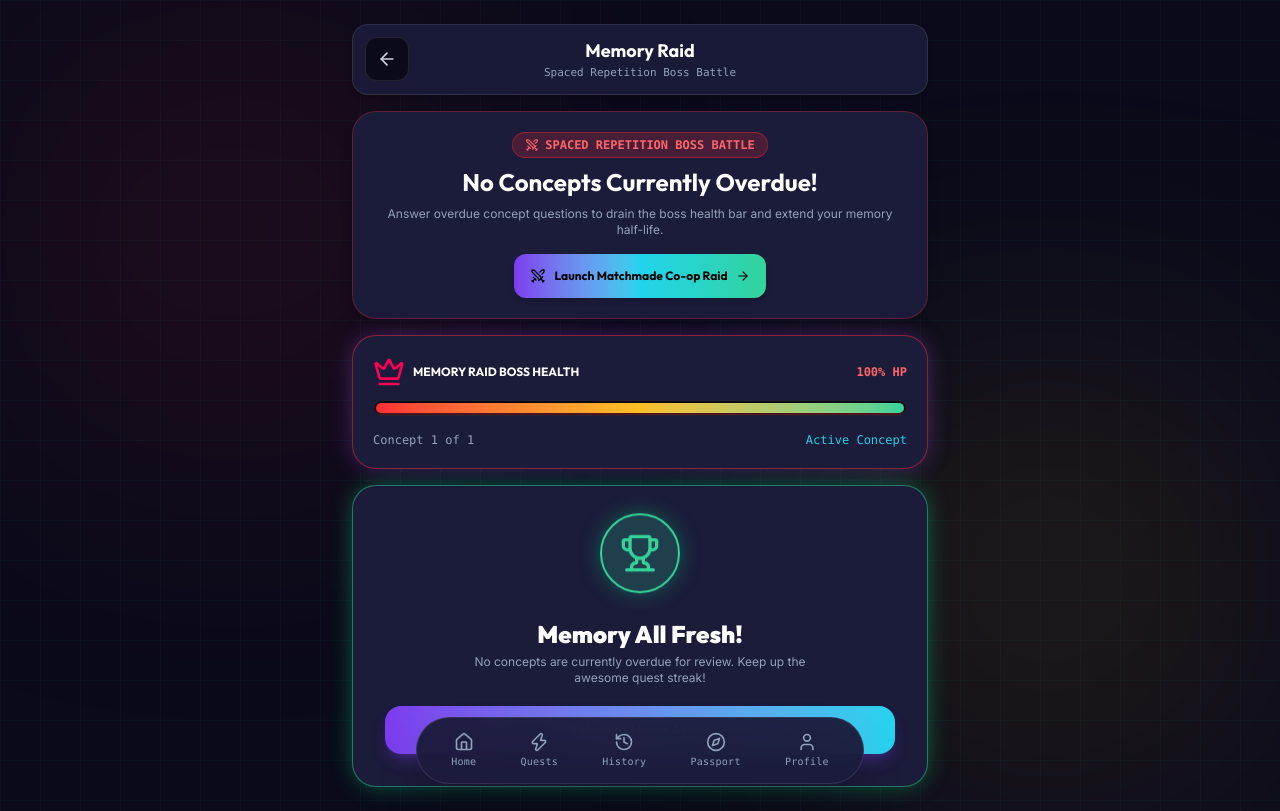
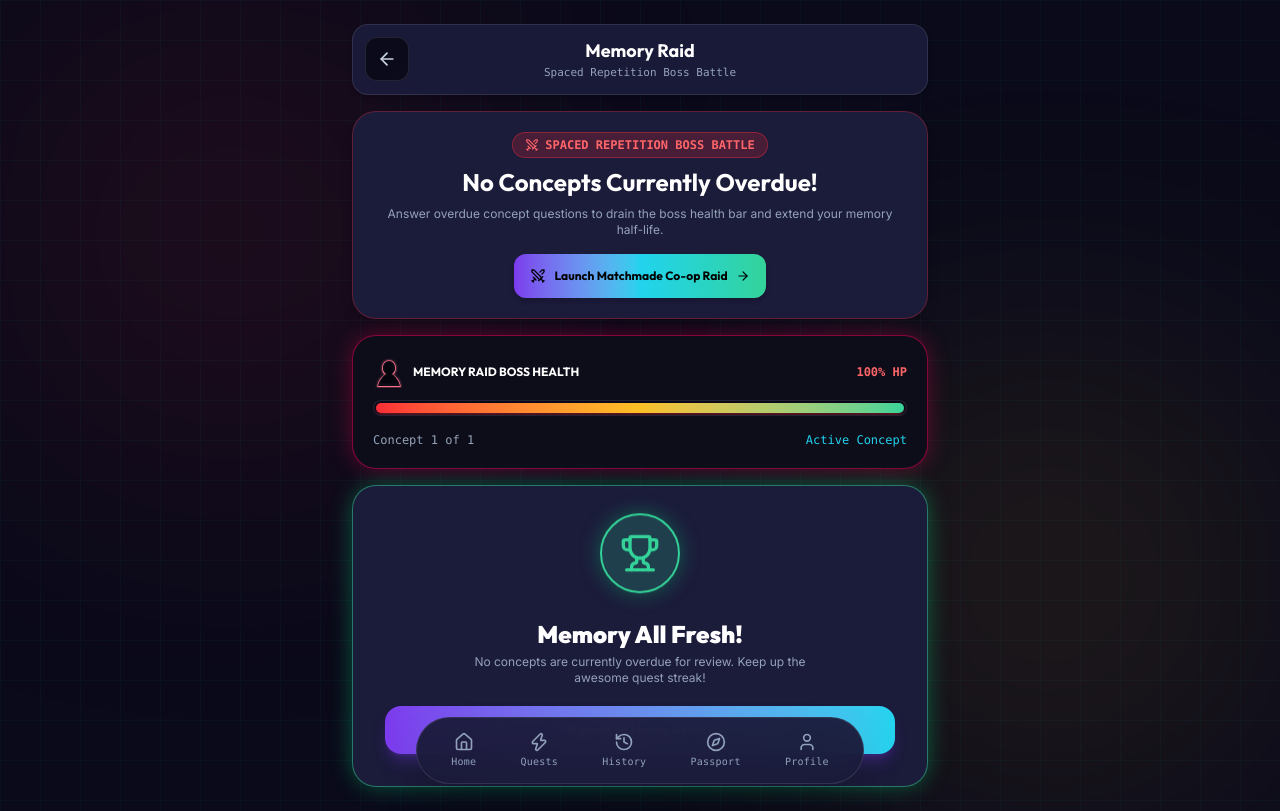
Before and after one commit to vijayaragavan7727/Xpedition, a Next.js app: page /raid in a window 1280 px wide. Built offline with nearby package versions, Linux system fonts and the light colour scheme; no server answers; the database is empty.

Commit message:
feat(graphics): build reusable CyberSilhouette vector SVG component with rim-light palette (violet, cyan, amber, red) and enforce clean text cards for MCQ options

```diff
--- a/app/raid/page.tsx
+++ b/app/raid/page.tsx
@@ -25,6 +25,7 @@ import {
 
 import SquidAsset from "@/components/SquidAsset";
 import XpAsset from "@/components/XpAsset";
+import CyberSilhouette from "@/components/CyberSilhouette";
 
 export default function RaidPage() {
   const { user, isAuthLoading, claimReward, goalText } = useQuest();
@@ -191,10 +192,10 @@ export default function RaidPage() {
         </header>
 
         {/* Boss Health Bar Card (Single Primary Focal Point) */}
-        <div className="bg-[#1B1B3A] border border-red-500/50 rounded-3xl p-5 shadow-2xl space-y-3 glow-box-violet">
+        <div className="bg-[#0D0D1A] border border-[#FF0055]/50 rounded-3xl p-5 shadow-2xl space-y-3 glow-magenta">
           <div className="flex items-center justify-between">
             <div className="flex items-center gap-2 text-xs font-bold text-white font-heading">
-              <XpAsset name="crown" alt="Boss Raid Crown" width={32} height={32} className="text-[#FF0055]" />
+              <CyberSilhouette color="red" width={32} height={32} />
               <span>MEMORY RAID BOSS HEALTH</span>
             </div>
             <span className="text-xs font-mono font-bold text-red-400">{bossHealth}% HP</span>
--- /dev/null
+++ b/components/CyberSilhouette.tsx
@@ -0,0 +1,74 @@
+"use client";
+
+import React from "react";
+
+export type RimColor = "cyan" | "violet" | "amber" | "red" | string;
+
+interface CyberSilhouetteProps {
+  color?: RimColor;
+  className?: string;
+  width?: number;
+  height?: number;
+}
+
+const COLOR_MAP: Record<string, string> = {
+  cyan: "#22D3EE",
+  violet: "#7C3AED",
+  amber: "#FBBF24",
+  red: "#FB7185",
+};
+
+export default function CyberSilhouette({
+  color = "cyan",
+  className = "",
+  width = 64,
+  height = 64,
+}: CyberSilhouetteProps) {
+  const hexColor = COLOR_MAP[color] || color;
+
+  return (
+    <svg
+      width={width}
+      height={height}
+      viewBox="0 0 100 100"
+      fill="none"
+      xmlns="http://www.w3.org/2000/svg"
+      className={`shrink-0 ${className}`}
+    >
+      <defs>
+        <filter id={`glow-${hexColor.replace("#", "")}`} x="-20%" y="-20%" width="140%" height="140%">
+          <feGaussianBlur stdDeviation="3" result="blur" />
+          <feComposite in="SourceGraphic" in2="blur" operator="over" />
+        </filter>
+        <linearGradient id={`rimGrad-${hexColor.replace("#", "")}`} x1="0%" y1="0%" x2="100%" y2="100%">
+          <stop offset="0%" stopColor={hexColor} stopOpacity="0.9" />
+          <stop offset="100%" stopColor={hexColor} stopOpacity="0.2" />
+        </linearGradient>
+      </defs>
+
+      {/* Outer Rim Light Glow */}
+      <path
+        d="M50 15 C 38 15, 30 25, 30 38 C 30 48, 36 55, 42 58 C 28 65, 18 78, 15 95 L 85 95 C 82 78, 72 65, 58 58 C 64 55, 70 48, 70 38 C 70 25, 62 15, 50 15 Z"
+        fill="none"
+        stroke={hexColor}
+        strokeWidth="3.5"
+        strokeLinecap="round"
+        strokeLinejoin="round"
+        filter={`url(#glow-${hexColor.replace("#", "")})`}
+      />
+
+      {/* Dark Body Silhouette */}
+      <path
+        d="M50 16 C 39 16, 31 26, 31 38 C 31 47, 37 54, 43 57 C 29 64, 19 77, 16 94 L 84 94 C 81 77, 71 64, 57 57 C 63 54, 69 47, 69 38 C 69 26, 61 16, 50 16 Z"
+        fill="#0D0D1A"
+      />
+
+      {/* Inner Shadow / Depth */}
+      <path
+        d="M50 20 C 42 20, 36 27, 36 38 C 36 45, 40 50, 45 53 C 34 59, 26 70, 23 85 L 77 85 C 74 70, 66 59, 55 53 C 60 50, 64 45, 64 38 C 64 27, 58 20, 50 20 Z"
+        fill="#04040A"
+        opacity="0.8"
+      />
+    </svg>
+  );
+}
```
